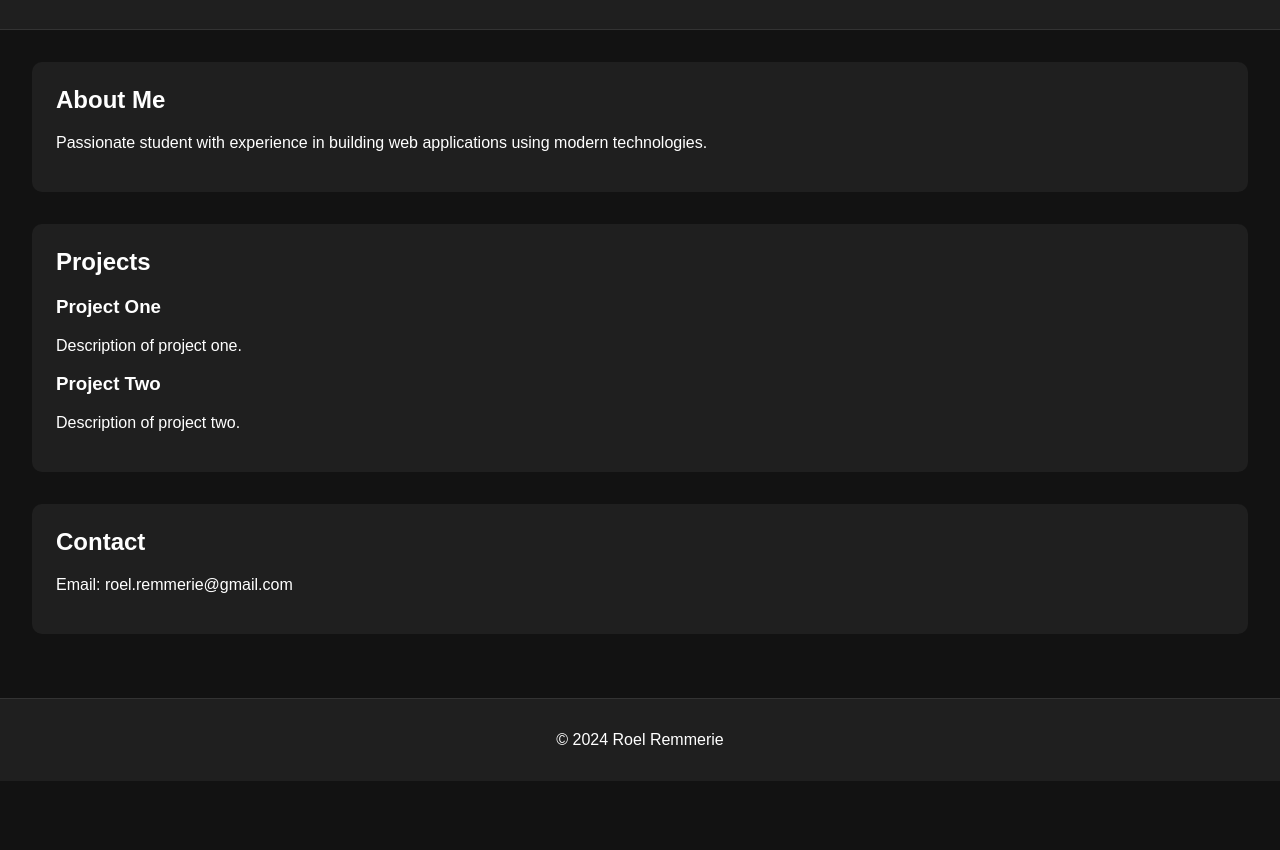
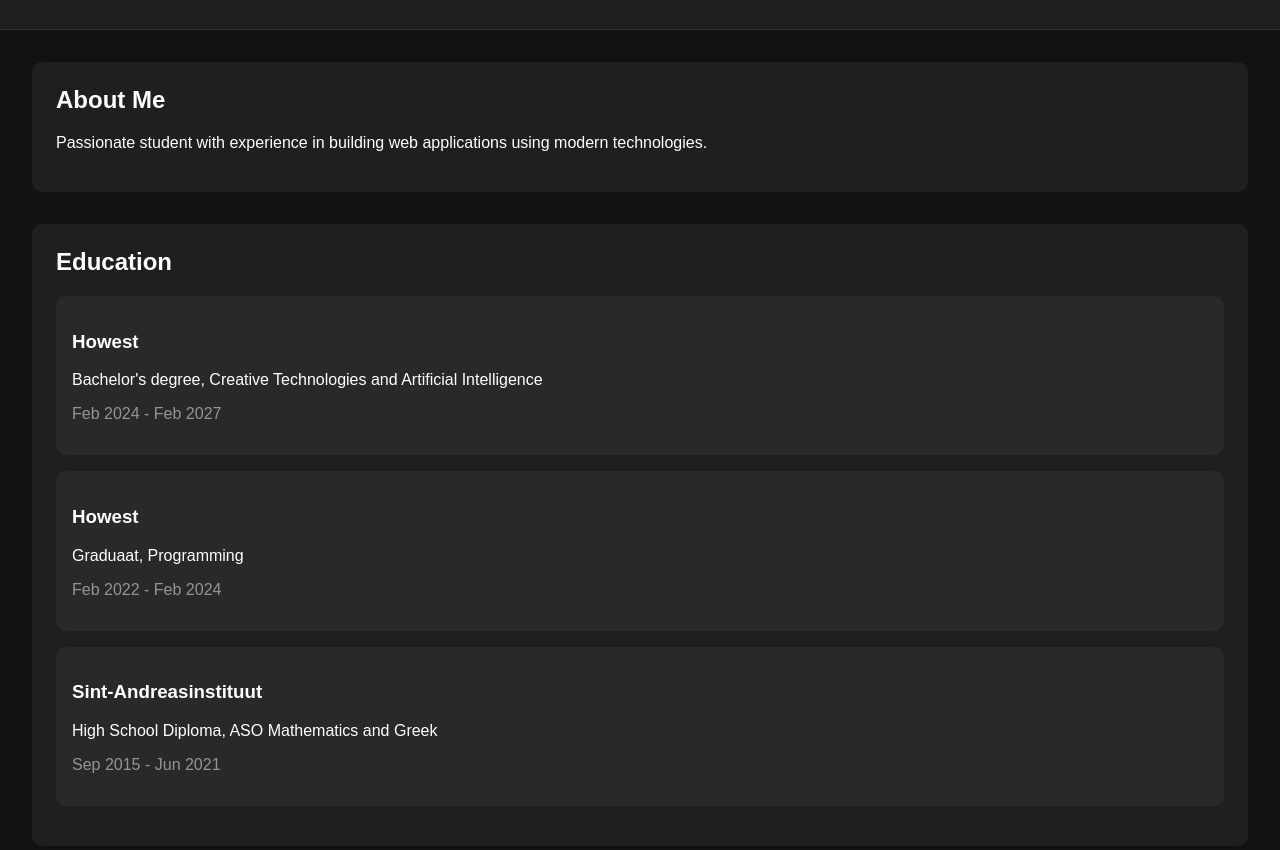
Before and after one commit to roel-remmerie/roel-remmerie.github.io, a plain HTML site: page index.html in a window 1280 px wide. Shown: the part 102-952 px from the top of the page. Before the commit the page ends 883 px from the top, so only its background shows below. Drawn offline with Linux system fonts and the light colour scheme.

Commit message:
Add education

```diff
--- a/index.html
+++ b/index.html
@@ -16,16 +16,35 @@
             <h2>About Me</h2>
             <p>Passionate student with experience in building web applications using modern technologies.</p>
         </section>
+        <section class="education">
+            <h2>Education</h2>
+            <div class="item">
+                <h3>Howest</h3>
+                <p>Bachelor's degree, Creative Technologies and Artificial Intelligence</p>
+                <p>Feb 2024 - Feb 2027</p>
+            </div>
+            <div class="item">
+                <h3>Howest</h3>
+                <p>Graduaat, Programming</p>
+                <p>Feb 2022 - Feb 2024</p>
+            </div>
+            <div class="item">
+                <h3>Sint-Andreasinstituut</h3>
+                <p>High School Diploma, ASO Mathematics and Greek</p>
+                <p>Sep 2015 - Jun 2021</p>
+            </div>
+        </section>
         <section class="projects">
             <h2>Projects</h2>
-            <div class="project">
+            <p>No projects yet</p>
+            <!--<div class="item">
                 <h3>Project One</h3>
                 <p>Description of project one.</p>
             </div>
-            <div class="project">
+            <div class="item">
                 <h3>Project Two</h3>
                 <p>Description of project two.</p>
-            </div>
+            </div>-->
         </section>
         <section class="contact">
             <h2>Contact</h2>
@@ -33,7 +52,7 @@
         </section>
     </main>
     <footer>
-        <p>© 2024 Roel Remmerie</p>
+        <p>&copy; 2024 Roel Remmerie</p>
     </footer>
 </body>
 </html>
--- a/style.css
+++ b/style.css
@@ -39,8 +39,15 @@ h2 {
     margin-top: 0;
 }
 
-.project {
+.education div p:nth-of-type(2) {
+    opacity: 50%;
+}
+
+.item {
     margin-bottom: 1rem;
+    padding: 1rem;
+    background-color: #292929;
+    border-radius: 10px;
 }
 
 footer {
```
